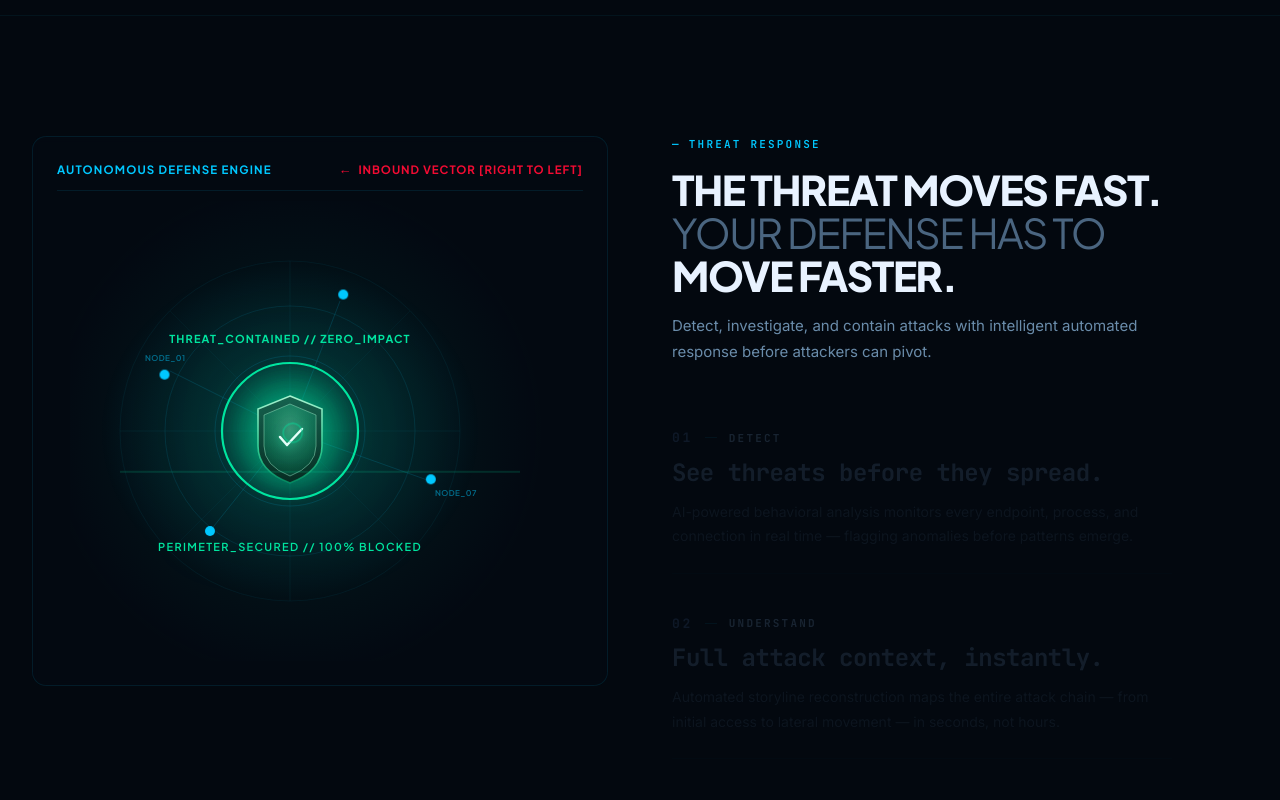
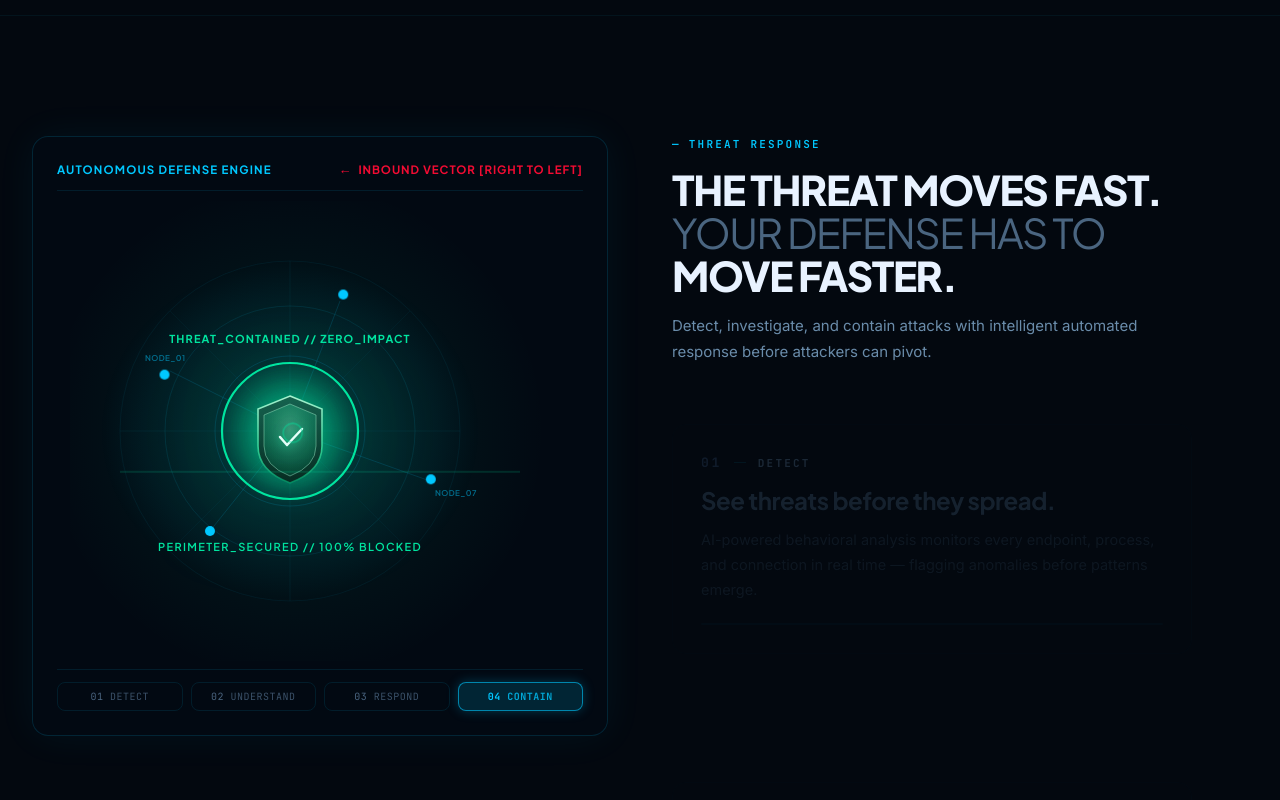
Before and after one commit to jayesh677/landing_3, a React (Vite) app: page / in a window 1280 px wide. Shown: the part 1060-1860 px from the top of the page. Built offline with nearby package versions, Linux system fonts and the light colour scheme.

Commit message:
Enhance Threat Response section with scroll block cards and pacing

```diff
--- a/src/components/ThreatResponseSection.jsx
+++ b/src/components/ThreatResponseSection.jsx
@@ -109,8 +109,8 @@ export default function ThreatResponseSection({ onOpenDemo }) {
         <div className="grid grid-cols-1 lg:grid-cols-12 gap-12 lg:gap-16 items-start">
 
           {/* LEFT SIDE (55% / 6-7 cols): Pinned Threat Visualizer */}
-          <div className="lg:col-span-6 lg:sticky lg:top-[20vh] flex flex-col items-center justify-center order-2 lg:order-1">
-            <div className="w-full bg-[#040b14]/50 border border-[#00c8ff]/10 rounded-[14px] p-4 lg:p-6 backdrop-blur-sm relative overflow-hidden">
+          <div className="lg:col-span-6 lg:sticky lg:top-[18vh] flex flex-col items-center justify-center order-2 lg:order-1 self-start">
+            <div className="w-full bg-[#040b14]/70 border border-[#00c8ff]/15 rounded-[16px] p-4 lg:p-6 backdrop-blur-md relative overflow-hidden shadow-[0_0_40px_rgba(0,200,255,0.06)]">
               {/* Direction Indicator Banner */}
               <div className="flex items-center justify-between font-sans text-[11px] sm:text-[11.5px] font-semibold tracking-[0.08em] uppercase text-[#4a6580] border-b border-[#00c8ff]/10 pb-3 mb-2.5">
                 <span className="text-[#00c8ff] font-bold tracking-[0.1em]">AUTONOMOUS DEFENSE ENGINE</span>
@@ -121,6 +121,27 @@ export default function ThreatResponseSection({ onOpenDemo }) {
 
               {/* Threat Visualizer SVG with Right-to-Left Vector Progression */}
               <ThreatVisualizer activeStep={activeStep} />
+
+              {/* Interactive Step Navigator Bar */}
+              <div className="flex items-center justify-between gap-2 pt-3 mt-2 border-t border-[#00c8ff]/10">
+                {steps.map((step, idx) => {
+                  const isActive = activeStep === idx;
+                  return (
+                    <button
+                      key={step.num}
+                      onClick={() => handleItemClick(idx)}
+                      className={`flex-1 py-1.5 px-2 rounded-[8px] font-mono text-[10px] tracking-wider transition-all duration-300 text-center cursor-pointer border ${
+                        isActive
+                          ? 'bg-[#00c8ff]/15 border-[#00c8ff]/60 text-[#00c8ff] font-bold shadow-[0_0_12px_rgba(0,200,255,0.25)]'
+                          : 'bg-transparent border-[#00c8ff]/10 text-[#4a6580] hover:text-[#8daac5] hover:border-[#00c8ff]/30'
+                      }`}
+                    >
+                      <span className="block sm:inline">{step.num}</span>{' '}
+                      <span className="hidden sm:inline opacity-80">{step.tag}</span>
+                    </button>
+                  );
+                })}
+              </div>
             </div>
           </div>
 
@@ -141,8 +162,8 @@ export default function ThreatResponseSection({ onOpenDemo }) {
               </p>
             </div>
 
-            {/* 4 Sequential Scroll Storytelling Items */}
-            <div className="flex flex-col space-y-10">
+            {/* 4 Sequential Scroll Storytelling Blocks with generous pacing */}
+            <div className="flex flex-col space-y-24 md:space-y-32">
               {steps.map((step, idx) => {
                 const isActive = activeStep === idx;
 
@@ -151,16 +172,16 @@ export default function ThreatResponseSection({ onOpenDemo }) {
                     key={step.num}
                     ref={(el) => (itemRefs.current[idx] = el)}
                     onClick={() => handleItemClick(idx)}
-                    className={`group cursor-pointer transition-all duration-700 ease-in-out text-left max-w-[500px] ${
+                    className={`group cursor-pointer transition-all duration-500 ease-out text-left max-w-[520px] p-6 sm:p-7 rounded-[14px] border relative ${
                       isActive
-                        ? 'opacity-100 translate-y-0 filter-none'
-                        : 'opacity-30 translate-y-2 blur-[0.3px] hover:opacity-50'
+                        ? 'bg-[#040b14]/75 border-[#00c8ff]/35 shadow-[0_0_30px_rgba(0,200,255,0.08)] translate-y-0 opacity-100'
+                        : 'bg-transparent border-[#00c8ff]/[0.04] opacity-35 hover:opacity-60 hover:border-[#00c8ff]/15 translate-y-1'
                     }`}
                   >
                     {/* Step Number & Category */}
-                    <div className="flex items-center gap-3 mb-2.5">
+                    <div className="flex items-center gap-3 mb-3">
                       <span
-                        className={`font-mono text-[13px] font-bold tracking-[0.2em] transition-colors duration-700 ease-in-out ${
+                        className={`font-mono text-[13px] font-bold tracking-[0.2em] transition-colors duration-500 ${
                           isActive ? 'text-[#00c8ff]' : 'text-[#2a4060]'
                         }`}
                       >
@@ -168,7 +189,7 @@ export default function ThreatResponseSection({ onOpenDemo }) {
                       </span>
                       <span className="w-3 h-[1px] bg-[#00c8ff]/20" />
                       <span
-                        className={`font-mono text-[11px] font-bold tracking-[0.2em] uppercase transition-colors duration-700 ease-in-out ${
+                        className={`font-mono text-[11px] font-bold tracking-[0.2em] uppercase transition-colors duration-500 ${
                           isActive ? 'text-[#00c8ff]' : 'text-[#4a6580]'
                         }`}
                       >
@@ -178,7 +199,7 @@ export default function ThreatResponseSection({ onOpenDemo }) {
 
                     {/* Headline */}
                     <h3
-                      className={`font-mono text-[clamp(19px,2.1vw,24px)] font-bold leading-[1.25] tracking-[-0.02em] mb-3 transition-colors duration-700 ease-in-out ${
+                      className={`font-display text-[clamp(19px,2.1vw,24px)] font-bold leading-[1.25] tracking-[-0.02em] mb-3 transition-colors duration-500 ${
                         isActive ? 'text-[#e8f2ff]' : 'text-[#3a526b]'
                       }`}
                     >
@@ -187,7 +208,7 @@ export default function ThreatResponseSection({ onOpenDemo }) {
 
                     {/* Description */}
                     <p
-                      className={`font-body text-[14px] leading-[1.75] mb-6 transition-colors duration-700 ease-in-out ${
+                      className={`font-body text-[14.5px] leading-[1.75] mb-5 transition-colors duration-500 ${
                         isActive ? 'text-[#8daac5]' : 'text-[#223344]'
                       }`}
                     >
@@ -195,9 +216,9 @@ export default function ThreatResponseSection({ onOpenDemo }) {
                     </p>
 
                     {/* Subtle Divider with Horizontal Animated Active Indicator */}
-                    <div className="h-[1px] w-full bg-[#00c8ff]/[0.06] relative overflow-hidden">
+                    <div className="h-[2px] w-full bg-[#00c8ff]/[0.08] relative overflow-hidden rounded-full">
                       <div
-                        className={`h-full bg-[#00c8ff] transition-all duration-700 ease-in-out ${
+                        className={`h-full bg-[#00c8ff] transition-all duration-500 ${
                           isActive
                             ? 'w-full opacity-100 shadow-[0_0_12px_#00c8ff]'
                             : 'w-0 opacity-0'
@@ -210,7 +231,7 @@ export default function ThreatResponseSection({ onOpenDemo }) {
             </div>
 
             {/* Bottom CTA */}
-            <div className="mt-12 pt-6 border-t border-[#00c8ff]/10">
+            <div className="mt-14 pt-8 border-t border-[#00c8ff]/10">
               <button
                 onClick={onOpenDemo}
                 className="cyber-btn-primary group"
```
